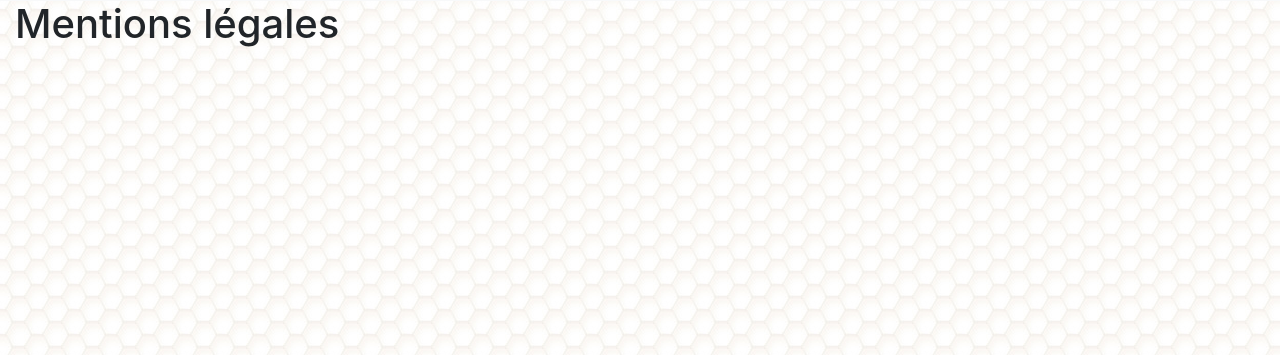
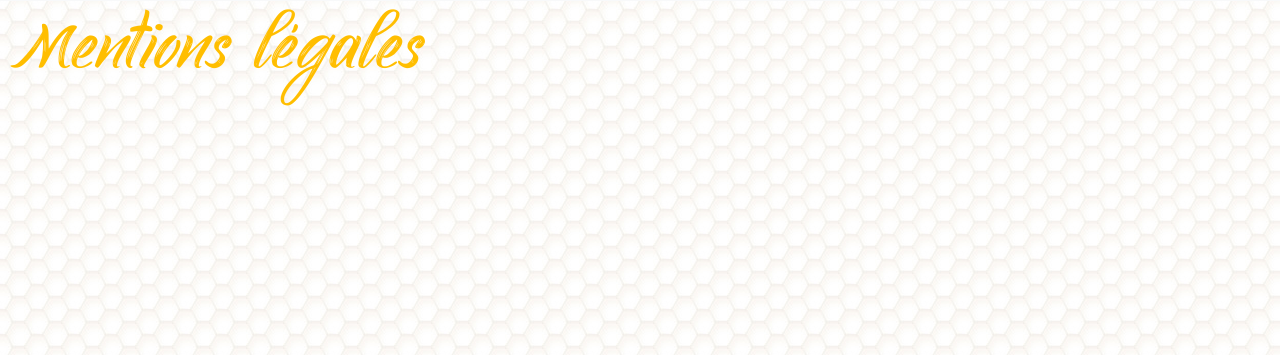
Before and after one commit to Luc-Leveque/site-apiculture, a Symfony app: template templates/footer/legals.html.twig in a window 1280 px wide. Shown: the part 65-420 px from the top of the page. Run offline with Twig, Linux system fonts and the light colour scheme; the template is opened without the code that fills it, so the values that code supplies are empty; some libraries are stand-ins or nearby versions.

Commit message:
creation pagesfooter.css + modif dans terms-use.html et legals.html

```diff
--- /dev/null
+++ b/public/css/pagesfooter.css
@@ -0,0 +1,5 @@
+h1{
+    color: #ffbe00;
+    font-family: "youthTouch", lucida sans unicode,lucida grande,sans-serif;
+    font-size: 600%;
+}
--- a/templates/footer/legals.html.twig
+++ b/templates/footer/legals.html.twig
@@ -1,6 +1,10 @@
 {% extends 'base.html.twig' %}
 
 {% block title %}Mentions légales{% endblock %}
+{% block stylesheets %}
+    {{ parent() }}
+    <link href="{{ asset('css/pagesfooter.css') }}" rel="stylesheet" />
+{% endblock %}
 
 {% block body %}
     <h1>Mentions légales</h1>
```
Also changed, not shown: templates/footer/terms-use.html.twig (+12 -0 lines).
